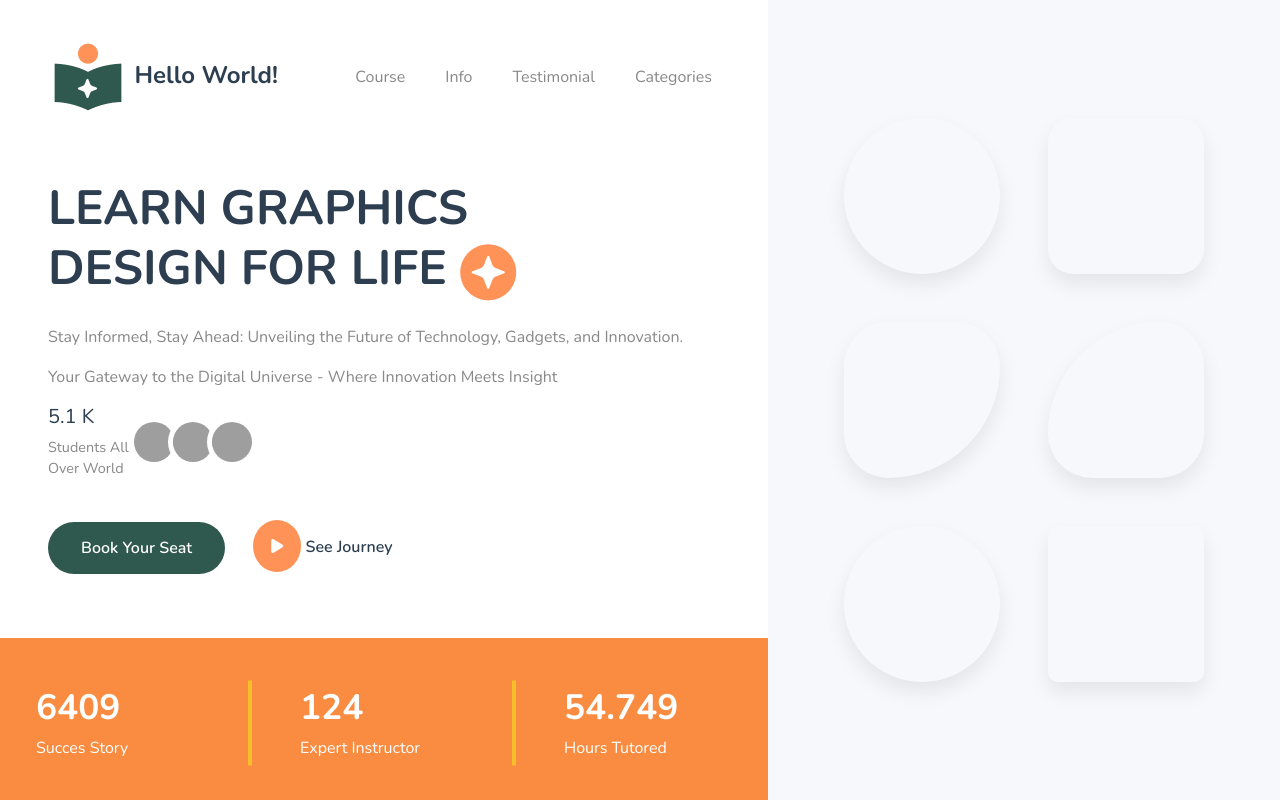
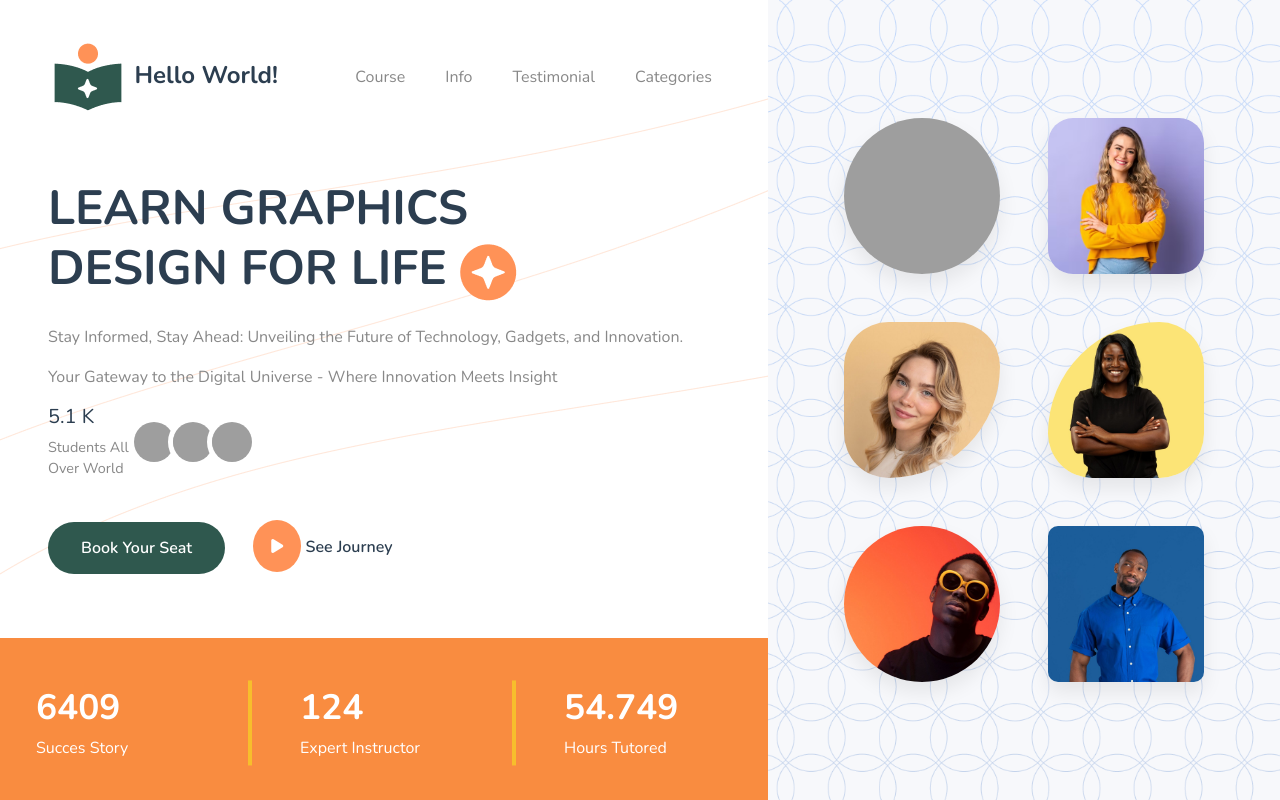
Before and after one commit to JIN-MAT/hello-world, a plain HTML site: page index.html in a window 1280 px wide. Drawn offline with nearby package versions, Linux system fonts and the light colour scheme; the site is published under a folder, as on GitHub Pages, so addresses that start at the root find nothing; grey boxes are pictures that could not be loaded.

Commit message:
Update style.css

```diff
--- a/style.css
+++ b/style.css
@@ -22,7 +22,7 @@ body, html {
     display: flex;
     width: 100%;
     height: 100vh;
-    background-image: url('/images/Line.png');
+    background-image: url('images/Line.png');
 }
 
 .left-column {
@@ -140,13 +140,13 @@ body, html {
 .stats-bar {
 
     background-color: var(--primary-orange);
-    padding-left: 2rem;  /* Optional: add inner padding for footer content */
+    padding-left: 2rem;
     padding-right: 2rem;
     color: white;
 }
 .footer-wrapper {
-    margin-left: -3rem;   /* Cancels the left-column padding */
-    margin-right: -3rem;  /* Cancels the right padding */
+    margin-left: -3rem;
+    margin-right: -3rem;
     margin-bottom: -2rem;
 }
 
@@ -173,7 +173,7 @@ body, html {
 
 .gallery-column {
   background-color: #f7f8fb;
-  background-image: url('/images/bg-gallery.png'); /* Replace with your background */
+  background-image: url('images/bg-gallery.png');
   background-size: cover;
   background-position: center;
   height: 100vh;
@@ -201,12 +201,12 @@ body, html {
 }
 
 /* Image backgrounds (set here instead of inline) */
-.img-1 { background-image: url('/images/v1_42.png'); }
-.img-2 { background-image: url('/images/v1_46.png'); }
-.img-3 { background-image: url('/images/v1_55.png'); }
-.img-4 { background-image: url('/images/v1_58.png'); }
-.img-5 { background-image: url('/images/v1_49.png'); }
-.img-6 { background-image: url('/images/v1_52.png'); }
+.img-1 { background-image: url('images/v1_42.png'); }
+.img-2 { background-image: url('images/v1_46.png'); }
+.img-3 { background-image: url('images/v1_55.png'); }
+.img-4 { background-image: url('images/v1_58.png'); }
+.img-5 { background-image: url('images/v1_49.png'); }
+.img-6 { background-image: url('images/v1_52.png'); }
 
 /* Shape styles */
 .shape-circle {
```
